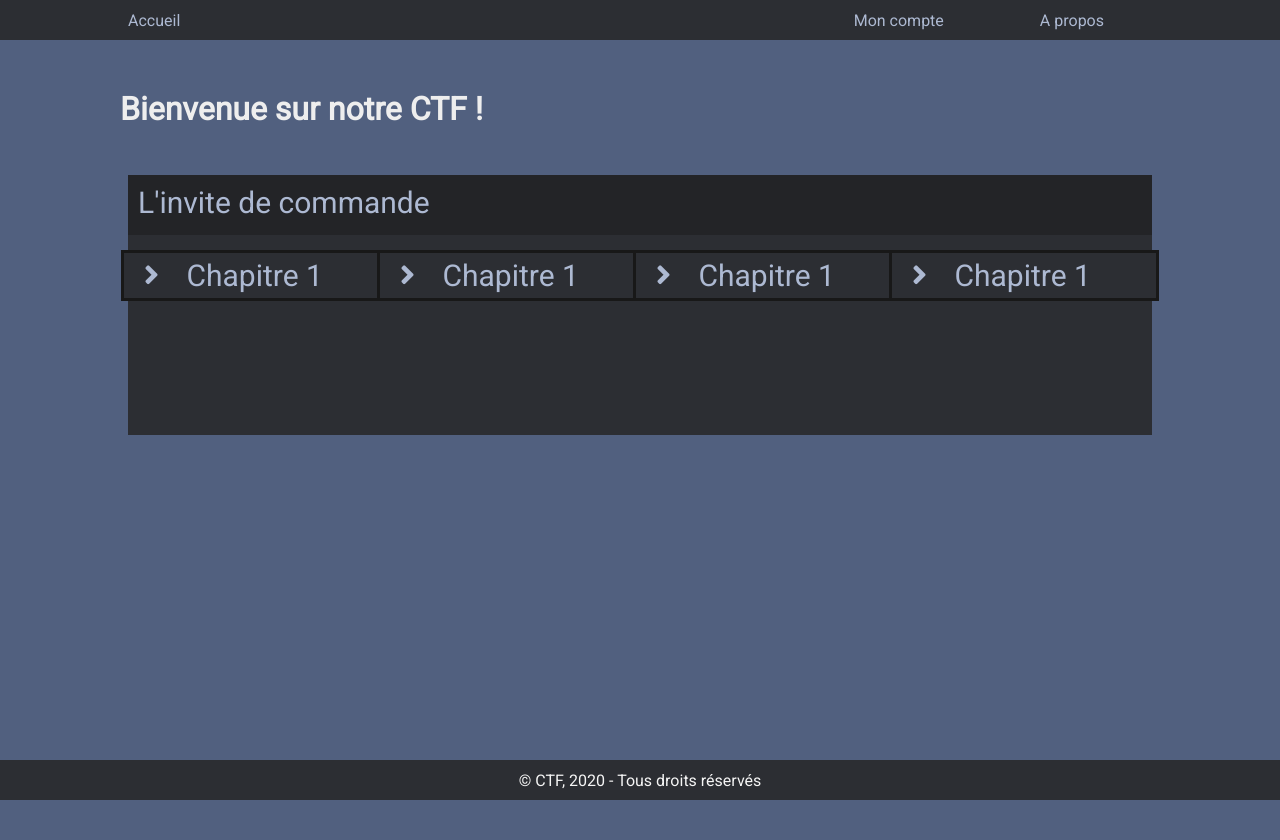
After one commit to timoogo/CTF, a PHP site: page /CTF/ in a window 1280 px wide; the page is wider, and only the part inside the window is pictured. The commit adds this page. Run offline with PHP 8.4, Linux system fonts and the light colour scheme.

Commit message:
exporting header

```diff
--- a/Views/header.php
+++ b/Views/header.php
@@ -13,8 +13,9 @@
     <link href="https://fonts.googleapis.com/css?family=Inconsolata" rel="stylesheet" type="text/css" />
 
     <link rel="stylesheet" href="https://use.fontawesome.com/releases/v5.15.1/css/all.css" integrity="sha384-vp86vTRFVJgpjF9jiIGPEEqYqlDwgyBgEF109VFjmqGmIY/Y4HV4d3Gp2irVfcrp" crossorigin="anonymous">
-    <script src="script/jquery.js"></script>
-    <script src="script/jquery-ui.min.js"></script>
+
+    <script src="<?= ROOT ?>/script/jquery.js"></script>
+    <script src="<?= ROOT ?>/script/jquery-ui.min.js"></script>
 
     <title>Capture The Flag</title>
 </head>
@@ -26,7 +27,7 @@
             <a href="<?=ROOT?>">Accueil</a>
           </div>
          <ul>
-             <li><a href="Views/profil.php" class="my-account">Mon compte</a></li>
+             <li><a href="<?=ROOT?>/Views/profil.php" class="my-account">Mon compte</a></li>
              <li><a href="#">A propos</a></li>
          </ul>
 
--- /dev/null
+++ b/index.php
@@ -0,0 +1,87 @@
+<?php
+include "include/init.php";
+include "Views/header.php";
+?>
+
+<main>
+    <div class="main-container">
+        <h1> Bienvenue sur notre CTF !</h1>
+        <div class="title-container">L'invite de commande</div>
+        <div class="sections-container">
+            <section>
+                <article>
+                    <div class="chapter titre-accueil">
+                        <p class="chapter-name">
+                            <i class="fas fa-angle-right" style="transform: rotate(0deg);"></i>
+                            Chapitre 1
+                        </p>
+                        <div class="chapter-content accueil">
+                            <a href="<?= ROOT ?>/levels/level_tuto.php">Niveau tutoriel</a>
+                            <a href="<?= ROOT ?>/levels/level_1.php">Niveau 1</a>
+                            <a href="">Niveau 2</a>
+                            <a href="">Niveau 3</a>
+                        </div>
+                    </div>
+                </article>
+            </section>
+            <section>
+                <article>
+                    <div class="chapter titre-accueil">
+                        <p class="chapter-name">
+                            <i class="fas fa-angle-right" style="transform: rotate(0deg);"></i>
+                            Chapitre 1
+                        </p>
+                        <div class="chapter-content accueil">
+                            <a href="<?= ROOT ?>/levels/level_tuto.php">Niveau tutoriel</a>
+                            <a href="<?= ROOT ?>/levels/level_1.php">Niveau 1</a>
+                            <a href="">Niveau 2</a>
+                            <a href="">Niveau 3</a>
+                        </div>
+                    </div>
+                </article>
+            </section>
+            <section>
+                <article>
+                    <div class="chapter titre-accueil">
+                        <p class="chapter-name">
+                            <i class="fas fa-angle-right" style="transform: rotate(0deg);"></i>
+                            Chapitre 1
+                        </p>
+                        <div class="chapter-content accueil">
+                            <a href="<?= ROOT ?>/levels/level_tuto.php">Niveau tutoriel</a>
+                            <a href="<?= ROOT ?>/levels/level_1.php">Niveau 1</a>
+                            <a href="">Niveau 2</a>
+                            <a href="">Niveau 3</a>
+                        </div>
+                    </div>
+                </article>
+            </section>
+            <section>
+                <article>
+                    <div class="chapter titre-accueil">
+                        <p class="chapter-name">
+                            <i class="fas fa-angle-right" style="transform: rotate(0deg);"></i>
+                            Chapitre 1
+                        </p>
+                        <div class="chapter-content accueil">
+                            <a href="<?= ROOT ?>/levels/level_tuto.php">Niveau tutoriel</a>
+                            <a href="<?= ROOT ?>/levels/level_1.php">Niveau 1</a>
+                            <a href="">Niveau 2</a>
+                            <a href="">Niveau 3</a>
+                        </div>
+                    </div>
+                </article>
+            </section>
+        </div>
+
+    </div>
+</main>
+
+<footer>
+    <p> &copy CTF, 2020 - Tous droits réservés </p>
+</footer>
+
+<script src="script/main.js"></script>
+</body>
+
+</html>
--- a/style/style.css
+++ b/style/style.css
@@ -84,6 +84,7 @@ main{
 .profil-info{
     width: fit-content;
     margin: 10px auto;
+    flex-direction: column;
 }
 
 .levelDescription{
```
Also changed, not shown: levels/level_1.php (+5 -10 lines), levels/level_tuto.php (+13 -40 lines).
